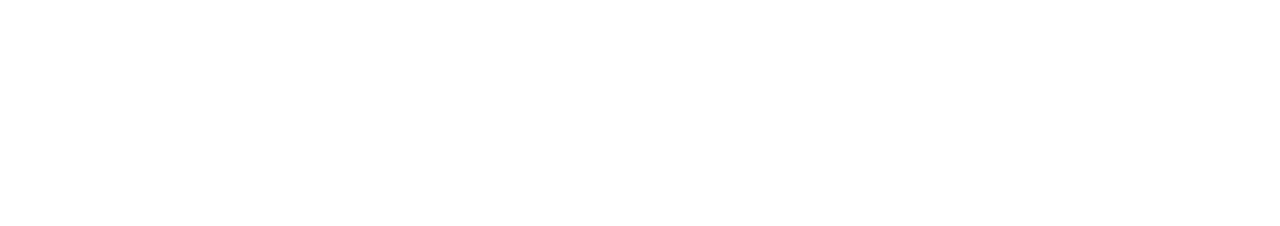
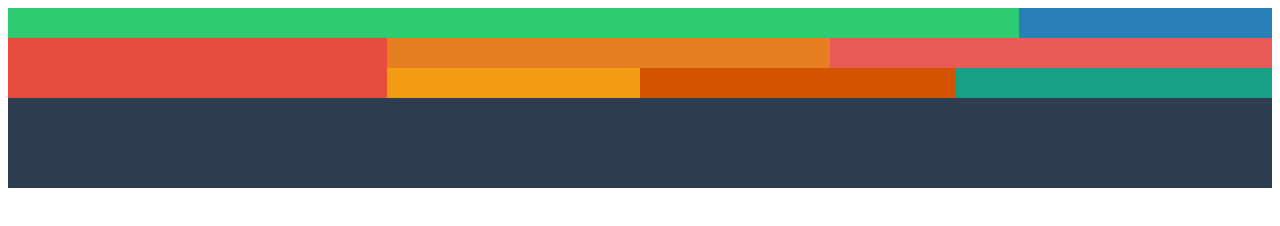
Before and after one commit to guylainecastellano/p2ex8-html-css, a plain HTML site: page index.html in a window 1280 px wide. Drawn offline with Linux system fonts and the light colour scheme.

Commit message:
ex8p2 html css fait

```diff
--- a/assets/css/style.css
+++ b/assets/css/style.css
@@ -1,34 +1,57 @@
-#global{
+.global{
   width:100%
 }
 #rectangle1{
   background-color: #2ECC71;
   float:left;
   width:80%;
+  height: 30px
 }
 #rectangle2{
-  background-color: #2980B9
+  background-color: #2980B9;
   float:right;
-  width:20%
+  width:20%;
+  height: 30px
 }
 #rectangle3{
-  background-color: #E74C3C
+  background-color: #E74C3C;
+  float:left;
+  width:30%;
+  height: 60px
 }
 #rectangle4{
-  background-color: #E67E22
+  background-color: #E67E22;
+  float:left;
+  width:35%;
+  height: 30px
 }
 #rectangle5{
-  background-color: #E95A5A6
+  background-color: #E95A56;
+  float:right;
+  width:35%;
+  height: 30px
 }
 #rectangle6{
-  background-color: #F39C12
+  background-color: #F39C12;
+  float:left;
+  width:20%;
+  height: 30px
 }
 #rectangle7{
-  background-color: #16A085
+  background-color: #16A085;
+  float:right;
+  width:25%;
+  height: 30px
 }
 #rectangle8{
-    background-color: #D35400
+  background-color: #D35400;
+  float:right;
+  width:25%;
+  height: 30px
 }
 #rectangle9{
-  background-color: #2C3E50
+  background-color: #2C3E50;
+  float:left;
+  width:100%;
+  height: 90px
 }
--- a/index.html
+++ b/index.html
@@ -6,7 +6,9 @@
   <link rel="stylesheet" href="assets/css/style.css"/>
 </head>
 <body>
-    <div id="global">
+  <div>
+    <div class="global"/>
+    <div id="rectangle" style="widht:number px; height:number px; background-color:color"></div>
     <div id="rectangle1"></div>
     <div id="rectangle2"></div>
     <div id="rectangle3"></div>
@@ -17,6 +19,5 @@
     <div id="rectangle8"></div>
     <div id="rectangle9"></div>
   </div>
-
 </body>
 </html>
```
Lines whose indentation alone changed are shown as unchanged.
